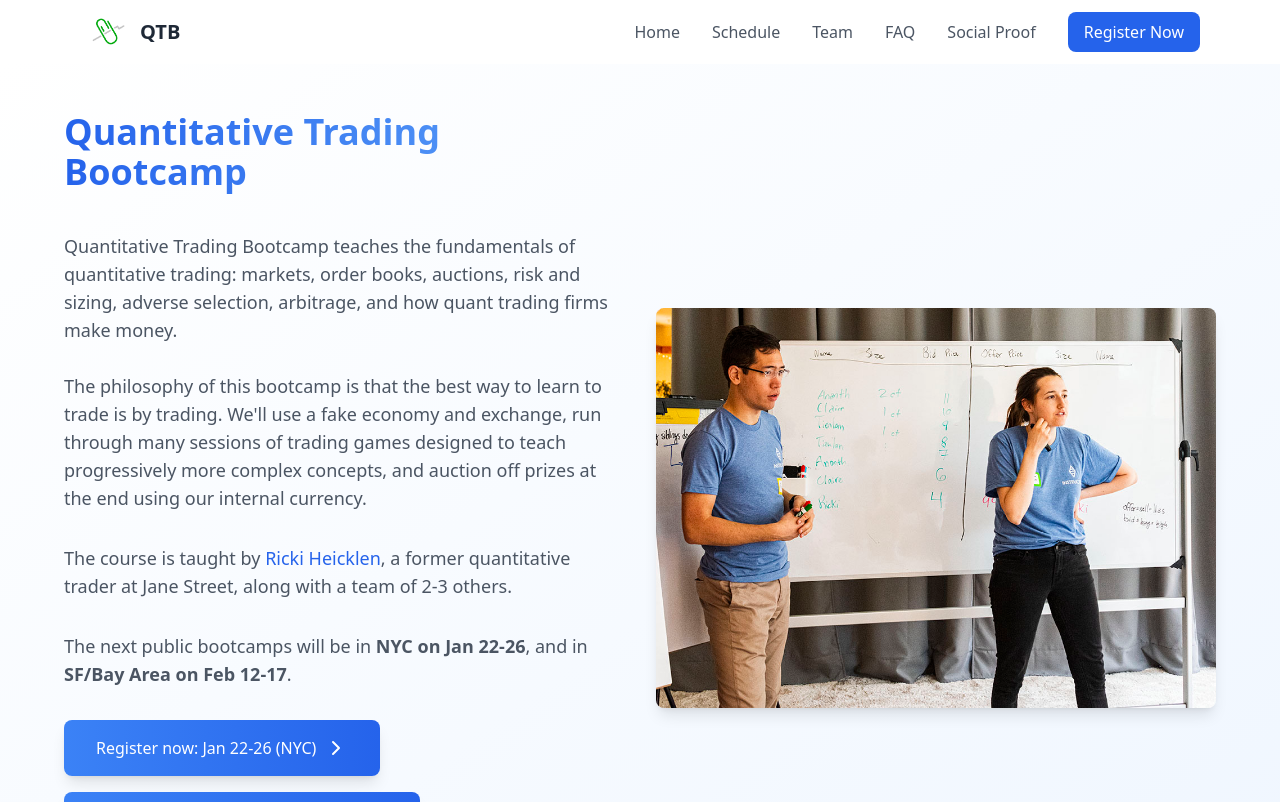
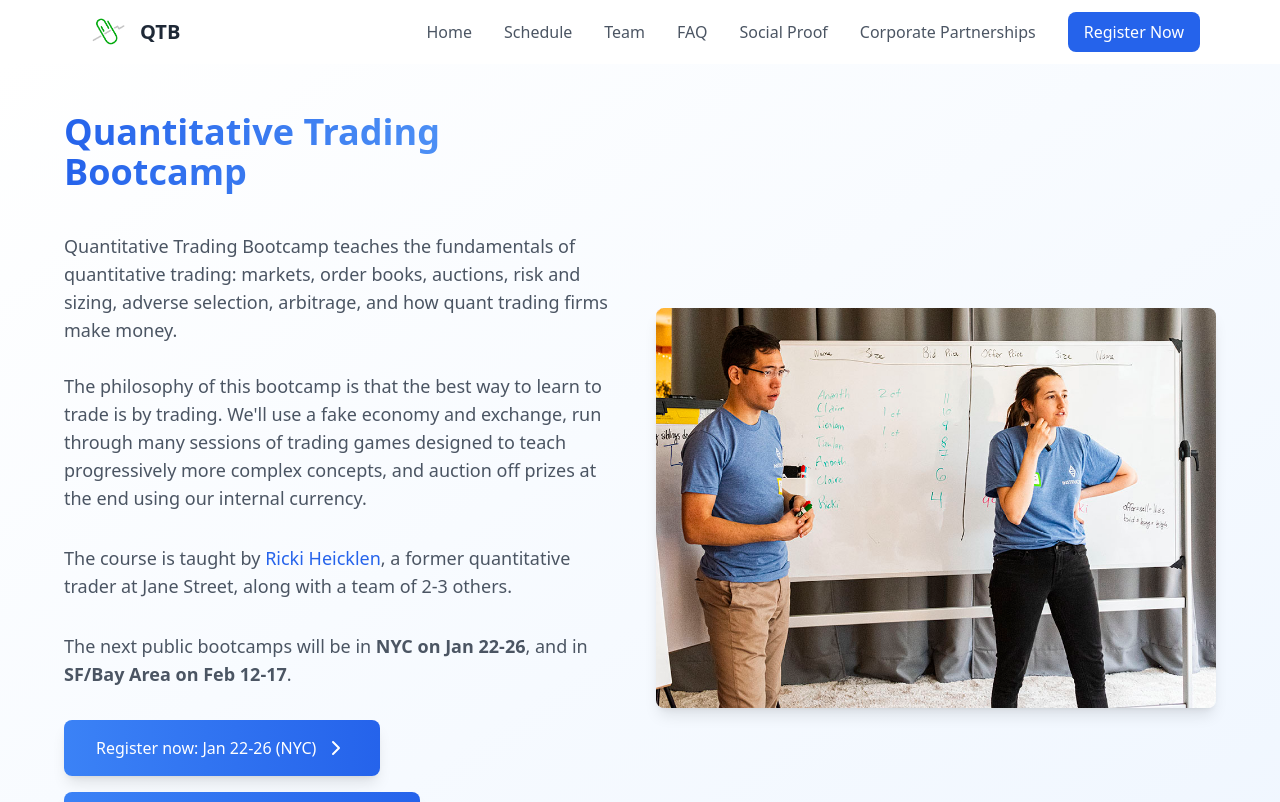
Before and after one commit to tradingbootcamp/website, a Vue app: page / in a window 1280 px wide. Shown: the top 802 px of the page. Built offline with nearby package versions, Linux system fonts and the light colour scheme.

Commit message:
added "corporate partnerships" redirect to the navbar

```diff
--- a/src/components/layout.vue
+++ b/src/components/layout.vue
@@ -20,6 +20,7 @@
               <router-link to="/team" class="text-gray-600 hover:text-gray-900">Team</router-link>
               <router-link to="/faq" class="text-gray-600 hover:text-gray-900">FAQ</router-link>
               <router-link to="/socialproof" class="text-gray-600 hover:text-gray-900">Social Proof</router-link>
+              <router-link to="/corporate-partnerships" class="text-gray-600 hover:text-gray-900">Corporate Partnerships</router-link>
               <a target="_blank" :href="registerUrl" class="bg-blue-600 text-white px-4 py-2 rounded-lg hover:bg-blue-700">
                 Register Now
               </a>
@@ -45,6 +46,7 @@
             <router-link to="/team" class="block px-3 py-2 text-gray-600 hover:text-gray-900 hover:bg-gray-50">Team</router-link>
             <router-link to="/faq" class="block px-3 py-2 text-gray-600 hover:text-gray-900 hover:bg-gray-50">FAQ</router-link>
             <router-link to="/socialproof" class="block px-3 py-2 text-gray-600 hover:text-gray-900 hover:bg-gray-50">Social Proof</router-link>
+            <router-link to="/corporate-partnerships" class="text-gray-600 hover:text-gray-900">Corporate Partnerships</router-link>
             <a :href="registerUrl" class="block w-full bg-blue-600 text-white px-4 py-2 rounded-lg hover:bg-blue-700">
               Register Now
             </a>
--- a/src/data/links.js
+++ b/src/data/links.js
@@ -6,5 +6,6 @@ export const links = {
   scheduleEmbed: "https://docs.google.com/spreadsheets/d/e/2PACX-1vSUpeAUhWp4uMFUeHYo9LHVIYxHdAGj9BYVhITVC5KxlUG2Hi90dwnBaS9MH2aufIXf0rP6stYjbZtr/pubhtml?gid=823240928&amp;single=true&amp;widget=true&amp;headers=false",
   lighthaven: "https://www.lighthaven.space/",
   lighthavenBooking: "https://www.havenbookings.space/events/eternal-september",
-  rickiWebsite: "https://rickiheicklen.com/index.html"
+  rickiWebsite: "https://rickiheicklen.com/index.html",
+  corporatePartnerships: "https://bit.ly/qtb-corporate-partnerships"
 }
--- a/src/router/index.ts
+++ b/src/router/index.ts
@@ -11,6 +11,13 @@ const routes = [
   { path: '/team', component: Team },
   { path: '/faq', component: FAQ },
   { path: '/socialproof', component: SocialProof },
+  {
+    path: '/corporate-partnerships',
+    redirect: () => {
+      window.open('https://bit.ly/qtb-corporate-partnerships', '_blank')
+      return false
+    }
+  }
 ]
 
 const router = createRouter({
```
